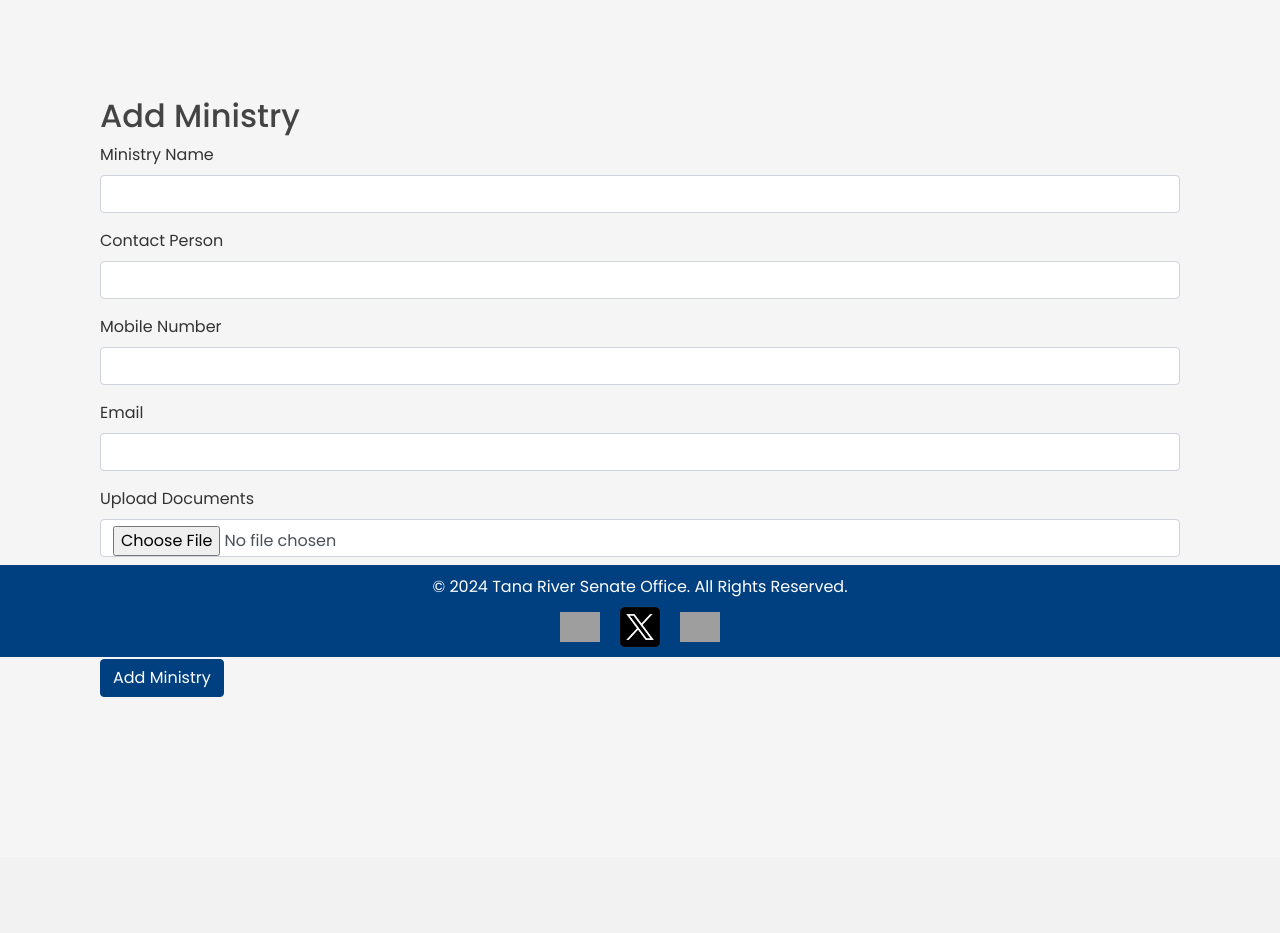
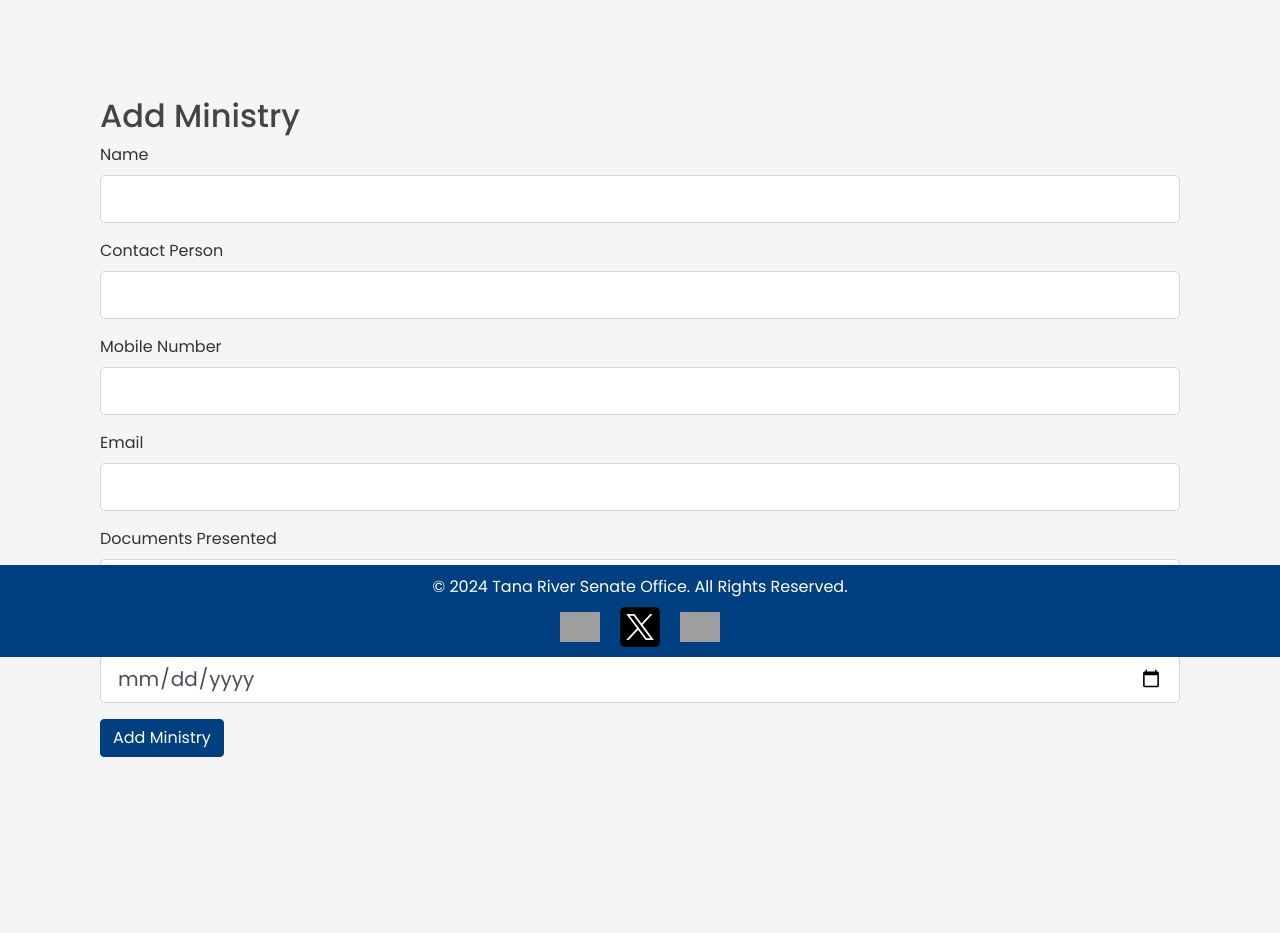
Before and after one commit to Isiji/Tana, a Flask app: page /add_ministry in a window 1280 px wide. Shown: the part 143-1076 px from the top of the page. Before the commit the page ends 840 px from the top, so only its background shows below. Run offline with Flask 3, Linux system fonts and the light colour scheme; data that the repository does not hold is empty; some libraries are stand-ins or nearby versions; grey boxes are pictures that could not be loaded.

Commit message:
ministries documents are being added well

```diff
--- a/Tana/ministries/forms.py
+++ b/Tana/ministries/forms.py
@@ -1,11 +1,12 @@
 from flask_wtf import FlaskForm
-from wtforms import StringField, TextAreaField, DateField, FileField
-from wtforms.validators import DataRequired, Optional
+from wtforms import StringField, FileField, DateField, SubmitField
+from wtforms.validators import DataRequired
 
 class MinistryForm(FlaskForm):
-    name = StringField('Ministry Name', validators=[DataRequired()])
+    name = StringField('Name', validators=[DataRequired()])
     contact_person = StringField('Contact Person', validators=[DataRequired()])
     mobile_number = StringField('Mobile Number', validators=[DataRequired()])
-    email = StringField('Email', validators=[Optional()])
-    documents_presented = FileField('Upload Documents', validators=[Optional()])
-    date_documents_presented = DateField('Date Documents Presented', validators=[DataRequired()])
+    email = StringField('Email')
+    documents_presented = FileField('Documents Presented')
+    date_documents_presented = DateField('Date Documents Presented', format='%Y-%m-%d', validators=[DataRequired()])
+    submit = SubmitField('Add Ministry')
--- a/Tana/ministries/routes.py
+++ b/Tana/ministries/routes.py
@@ -21,49 +21,46 @@ db_storage = DBStorage()
 
 @ministry_bp.route('/add_ministry', methods=['GET', 'POST'])
 def add_ministry():
-    """ Route for adding a ministry """
-    print("add ministry route has been hit")
+    """Route for adding ministries"""
     form = MinistryForm()
     if form.validate_on_submit():
-        print("form has been validated")
-        ministry = None
         try:
-            documents = form.documents_presented.data
-            documents_filename = None
-            if documents:
-                documents_filename = secure_filename(documents.filename)
-                documents.save(os.path.join('uploads', documents_filename))  # Save file to the uploads folder
+            # Handle main document
+            document_data = None
+            document_filename = None
+            if form.documents_presented.data:
+                document_data = form.documents_presented.data.read()
+                document_filename = secure_filename(form.documents_presented.data.filename)
+                form.documents_presented.data.seek(0)  # Reset file pointer after reading
 
+            # Create and save ministry instance
             ministry = Ministries(
                 name=form.name.data,
                 contact_person=form.contact_person.data,
                 mobile_number=form.mobile_number.data,
                 email=form.email.data,
-                documents_presented=open(os.path.join('uploads', documents_filename), 'rb').read() if documents else None,
-                documents_filename=documents_filename,
+                documents_presented=document_data,
+                documents_filename=document_filename,
                 date_documents_presented=form.date_documents_presented.data
             )
 
-            logging.debug(f"Attempting to add ministry: {ministry}")
             db_storage.new(ministry)
             db_storage.save()
-            flash('Ministry added successfully!', 'success')
+            flash('Ministry has been added!', 'success')
+            logging.info(f"Ministry '{ministry.name}' added to the database.")
             return redirect(url_for('ministries.add_ministry'))
         except Exception as e:
             db_storage.rollback()
-            logging.error(f"Error adding ministry: {e}")
-            print(f"Error adding ministry: {e}")
-            flash('An error occurred while adding the ministry. Please try again.', 'danger')
-            if ministry:
-                logging.debug(f"Ministry data: {ministry}")
-            logging.debug(f"Form data: {form.data}")
+            flash(f'An error occurred while adding the ministry: {str(e)}', 'danger')
+            logging.error(f"Failed to add ministry '{form.name.data}'. Error: {str(e)}")
     else:
-        print("Form validation failed")
+        logging.debug("Form validation failed")
         for field, errors in form.errors.items():
             for error in errors:
-                print(f"Error in {field}: {error}")
+                logging.debug(f"Error in {field}: {error}")
 
-    return render_template('add_ministry.html', form=form)
+    return render_template('add_ministry.html', title='Add Ministry', form=form)
+
 @ministry_bp.route('/ministries')
 def list_ministries():
     ministries = db_storage.all(Ministries)
--- a/Tana/templates/add_ministry.html
+++ b/Tana/templates/add_ministry.html
@@ -3,51 +3,36 @@
 {% block content %}
 <div class="container mt-5">
     <h2>Add Ministry</h2>
-    <form method="POST" action="{{ url_for('ministries.add_ministry') }}">
+    <form method="POST" enctype="multipart/form-data">
         {{ form.hidden_tag() }}
         <div class="form-group">
-            {{ form.name.label(class="form-label") }}
-            {{ form.name(class="form-control") }}
-            {% if form.name.errors %}
-                <div class="text-danger">{{ form.name.errors[0] }}</div>
-            {% endif %}
+            {{ form.name.label(class="form-control-label") }}
+            {{ form.name(class="form-control form-control-lg") }}
         </div>
         <div class="form-group">
-            {{ form.contact_person.label(class="form-label") }}
-            {{ form.contact_person(class="form-control") }}
-            {% if form.contact_person.errors %}
-                <div class="text-danger">{{ form.contact_person.errors[0] }}</div>
-            {% endif %}
+            {{ form.contact_person.label(class="form-control-label") }}
+            {{ form.contact_person(class="form-control form-control-lg") }}
         </div>
         <div class="form-group">
-            {{ form.mobile_number.label(class="form-label") }}
-            {{ form.mobile_number(class="form-control") }}
-            {% if form.mobile_number.errors %}
-                <div class="text-danger">{{ form.mobile_number.errors[0] }}</div>
-            {% endif %}
+            {{ form.mobile_number.label(class="form-control-label") }}
+            {{ form.mobile_number(class="form-control form-control-lg") }}
         </div>
         <div class="form-group">
-            {{ form.email.label(class="form-label") }}
-            {{ form.email(class="form-control") }}
-            {% if form.email.errors %}
-                <div class="text-danger">{{ form.email.errors[0] }}</div>
-            {% endif %}
+            {{ form.email.label(class="form-control-label") }}
+            {{ form.email(class="form-control form-control-lg") }}
         </div>
         <div class="form-group">
-            {{ form.documents_presented.label(class="form-label") }}
-            {{ form.documents_presented(class="form-control") }}
-            {% if form.documents_presented.errors %}
-                <div class="text-danger">{{ form.documents_presented.errors[0] }}</div>
-            {% endif %}
+            {{ form.documents_presented.label(class="form-control-label") }}
+            {{ form.documents_presented(class="form-control form-control-lg") }}
         </div>
         <div class="form-group">
-            {{ form.date_documents_presented.label(class="form-label") }}
-            {{ form.date_documents_presented(class="form-control") }}
-            {% if form.date_documents_presented.errors %}
-                <div class="text-danger">{{ form.date_documents_presented.errors[0] }}</div>
-            {% endif %}
+            {{ form.date_documents_presented.label(class="form-control-label") }}
+            {{ form.date_documents_presented(class="form-control form-control-lg") }}
         </div>
-        <button type="submit" class="btn btn-primary">Add Ministry</button>
+        <div class="form-group">
+            {{ form.submit(class="btn btn-primary") }}
+        </div>
     </form>
+
 </div>
 {% endblock %}
```
